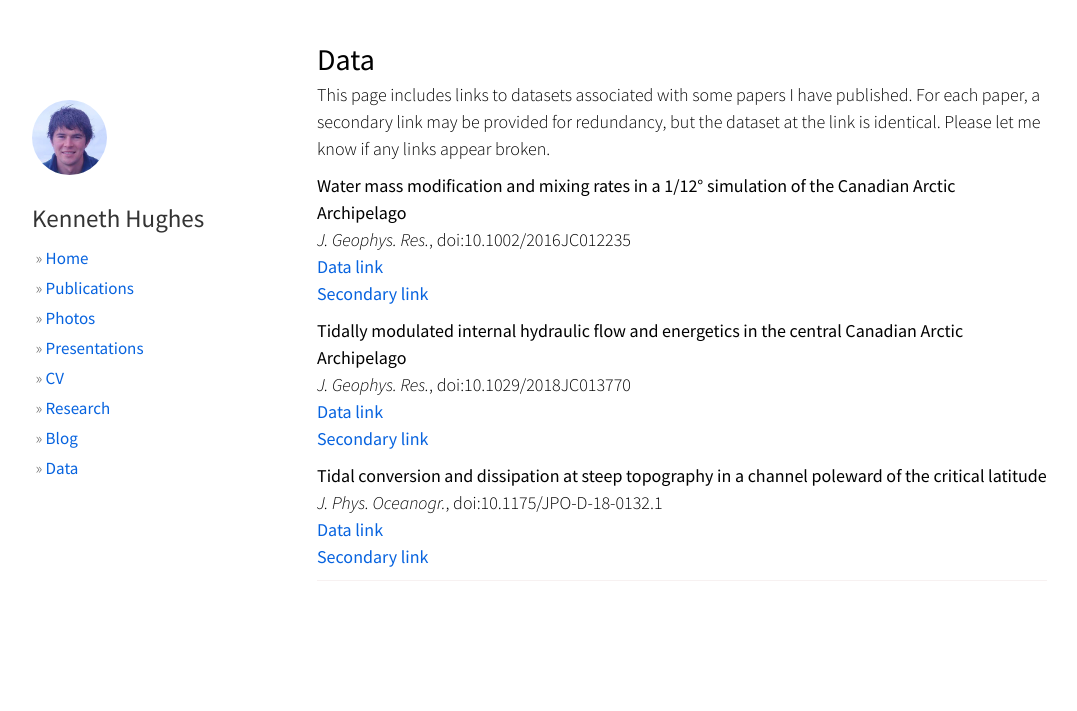
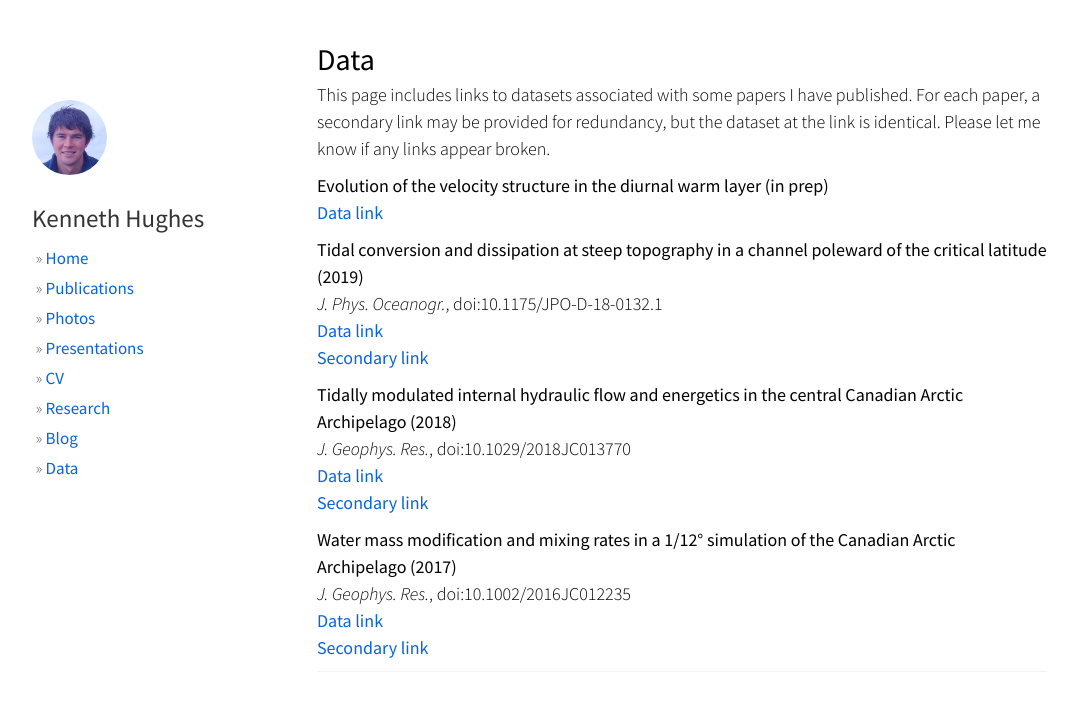
Before and after one commit to hugke729/hugke729.github.io, a Jekyll site: the page built from data/index.md, in a window 1280 px wide. Shown: the top 711 px of the page, without its empty margins (53-1130 px from the left). Built offline with Jekyll 4.4.1, drawn with Linux system fonts in a browser that asks for light colours; nearby versions of some CDN libraries.

Commit message:
Add dwl shear data link

```diff
--- a/data/index.md
+++ b/data/index.md
@@ -9,20 +9,25 @@ css: publications
 
 This page includes links to datasets associated with some papers I have published. For each paper, a secondary link may be provided for redundancy, but the dataset at the link is identical. Please let me know if any links appear broken.
 
-__Water mass modification and mixing rates in a 1/12° simulation of the Canadian Arctic Archipelago__
-*J. Geophys. Res.*, doi:10.1002/2016JC012235
-[Data link][anha_link]
-[Secondary link][anha_link2]
+__Evolution of the velocity structure in the diurnal warm layer (in prep)__
+[Data link][dwl_shear_link1]
 
-__Tidally modulated internal hydraulic flow and energetics in the central Canadian Arctic Archipelago__
+__Tidal conversion and dissipation at steep topography in a channel poleward of the critical latitude (2019)__
+*J. Phys. Oceanogr.*, doi:10.1175/JPO-D-18-0132.1
+[Data link][subinertial_link]
+[Secondary link][subinertial_link2]
+
+
+__Tidally modulated internal hydraulic flow and energetics in the central Canadian Arctic Archipelago (2018)__
 *J. Geophys. Res.*, doi:10.1029/2018JC013770
 [Data link][obs_link]
 [Secondary link][obs_link2]
 
-__Tidal conversion and dissipation at steep topography in a channel poleward of the critical latitude__
-*J. Phys. Oceanogr.*, doi:10.1175/JPO-D-18-0132.1
-[Data link][subinertial_link]
-[Secondary link][subinertial_link2]
+
+__Water mass modification and mixing rates in a 1/12° simulation of the Canadian Arctic Archipelago (2017)__
+*J. Geophys. Res.*, doi:10.1002/2016JC012235
+[Data link][anha_link]
+[Secondary link][anha_link2]
 
 
 [anha_link]: https://drive.google.com/drive/folders/1iKxwf8xNfUjXmlTmVYgVi6NElyvCAnY6?usp=sharing
```
Also changed, not shown: other parts of data/index.md (+2 -1 lines).
